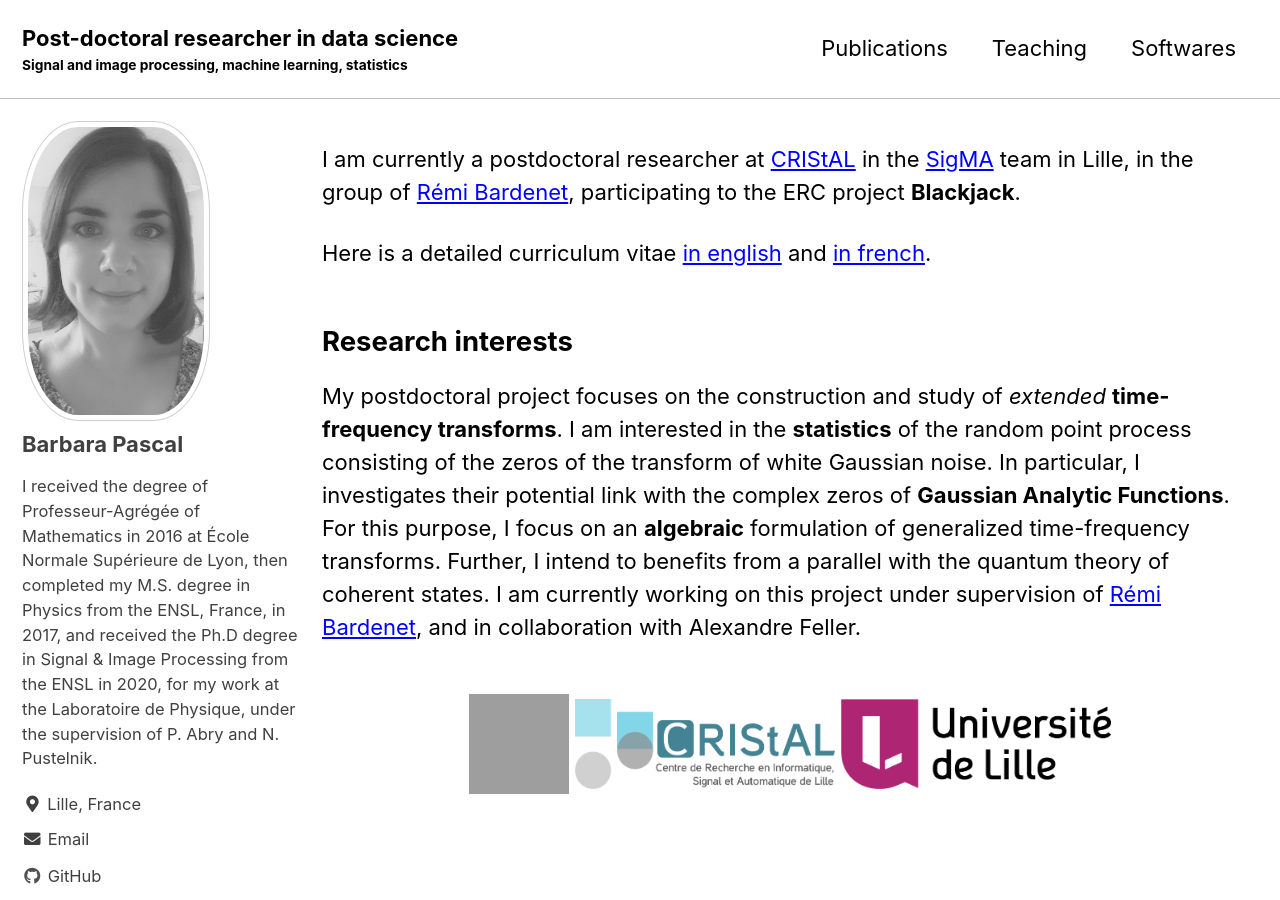
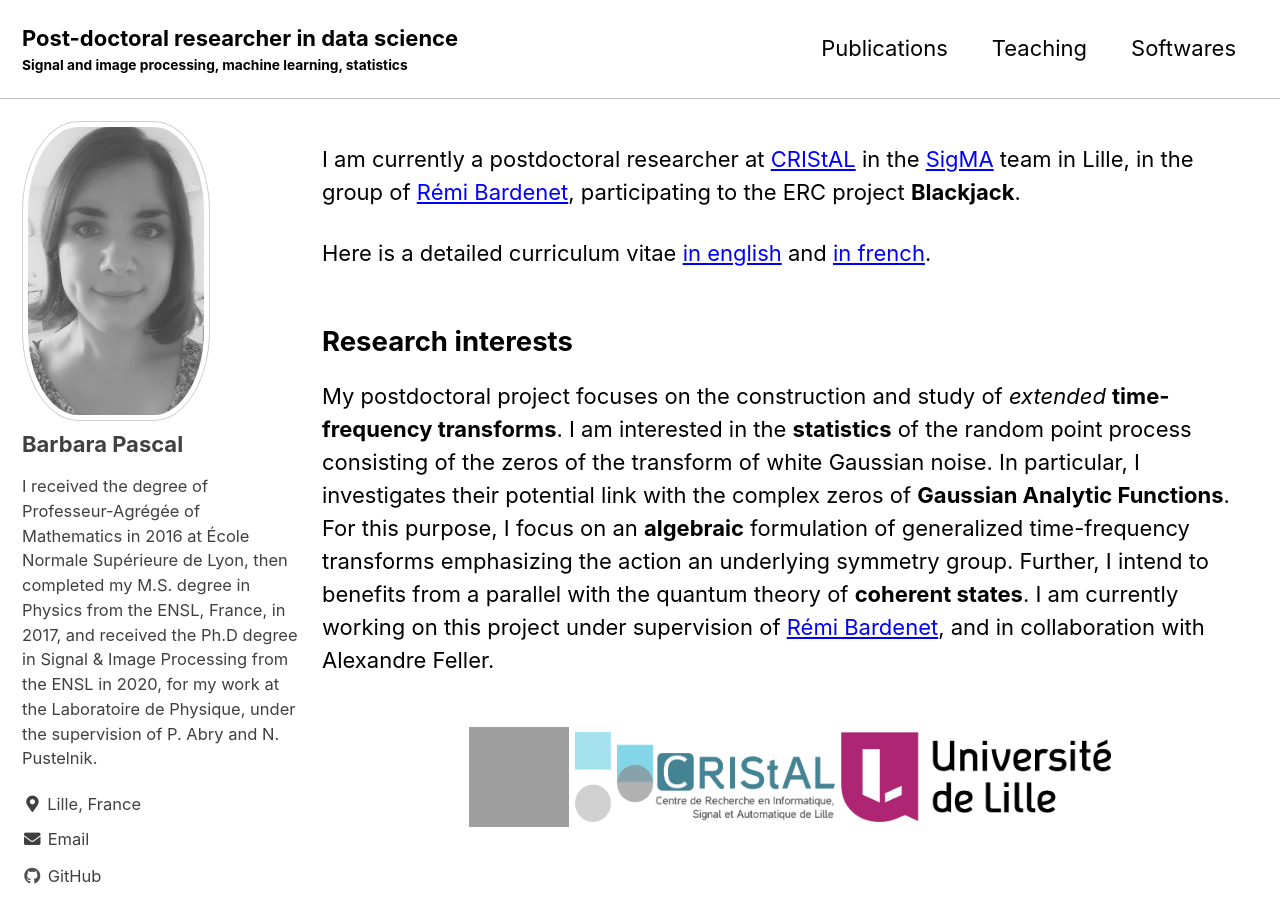
Before and after one commit to bpascal-fr/bpascal-fr.github.io, a Jekyll site: the page built from index.md, in a window 1280 px wide and 900 px high, cut to the strip 0-900 px from the top of the window. Built offline with Jekyll 4.4.1, drawn with Linux system fonts in a browser that asks for light colours; cached includes are drawn as plain includes; nearby versions of some CDN libraries; some web fonts are replaced; grey boxes are pictures that could not be loaded.

Commit message:
complete post-doc presentation

```diff
--- a/index.md
+++ b/index.md
@@ -12,8 +12,8 @@ Here is a detailed curriculum vitae [in english](assets/pdfs/CV_en.pdf) and [in
 My postdoctoral project focuses on the construction and study of *extended* **time-frequency transforms**.
 I am interested in the **statistics** of the random point process consisting of the zeros of the transform of white Gaussian noise.
 In particular, I investigates their potential link with the complex zeros of **Gaussian Analytic Functions**.
-For this purpose, I focus on an **algebraic** formulation of generalized time-frequency transforms.
-Further, I intend to benefits from a parallel with the quantum theory of coherent states.
+For this purpose, I focus on an **algebraic** formulation of generalized time-frequency transforms emphasizing the action an underlying symmetry group.
+Further, I intend to benefits from a parallel with the quantum theory of **coherent states**.
 I am currently working on this project under supervision of [Rémi Bardenet](https://rbardenet.github.io/), and in collaboration with Alexandre Feller.
 
 <div align="middle" style="margin-top: 50px">
```
